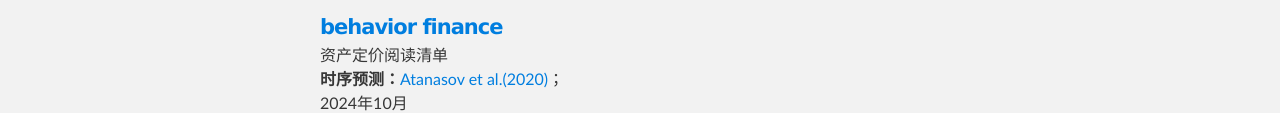
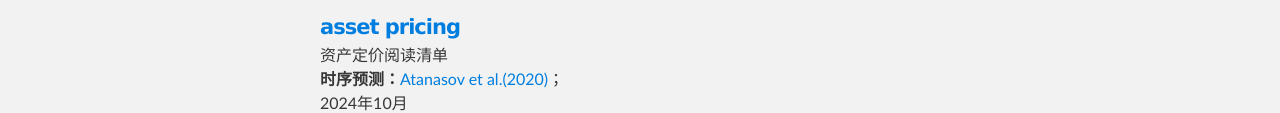
Before and after one commit to lxywyy/lxywyy.github.io, a plain HTML site: page paper.html in a window 1280 px wide. Shown: the part 379-492 px from the top of the page. Drawn offline with Linux system fonts and the light colour scheme.

Commit message:
Update paper.html

```diff
--- a/paper.html
+++ b/paper.html
@@ -71,12 +71,13 @@
 <br > <strong>综述：</strong><a href="https://gitee.com/wuyy2007/resouce/raw/master/data/A survey of behavioral finance.pdf">Barberis and Thaler (2003)</a>；<a href="https://gitee.com/wuyy2007/resouce/raw/master/data/behavior of individual investors.pdf">Barber and Odean (2013)</a>；<a href="https://gitee.com/wuyy2007/resouce/raw/master/data/behavioral finance.pdf">Hirshleifer(2015)</a>；<a href="https://gitee.com/wuyy2007/resouce/raw/master/data/Daniel, Hirshleifer - 2015 - Overconfident Investors, Predictable Returns, and Excessive Trading.pdf">Kent and Hirshleifer(2015)</a>；<a href="https://gitee.com/wuyy2007/resouce/raw/master/data/Barberis（2018）.pdf">Barberis (2018)</a>
 
 
+
 <br>2020年6月
 </p>
 
-<h4><a name="article" class="anchor" ><span class="octicon octicon-link" ></span>behavior finance</a></h4>
+<h4><a name="article" class="anchor" ><span class="octicon octicon-link" ></span>asset pricing</a></h4>
 <p >资产定价阅读清单
-<br > <strong>时序预测：</strong><a href="https://gitee.com/wuyy2007/resouce/raw/master/data/A survey of behavioral finance.pdf">Atanasov et al.(2020)</a>；
+<br > <strong>时序预测：</strong><a href="https://github.com/lxywyy/lxywyy.github.io/blob/main/files/jofi.12870.pdf">Atanasov et al.(2020)</a>；
 <br>2024年10月
 </p>
 
```
